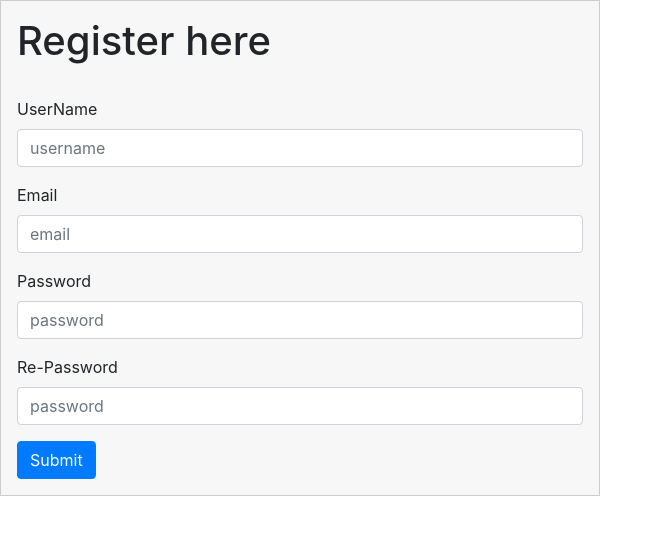
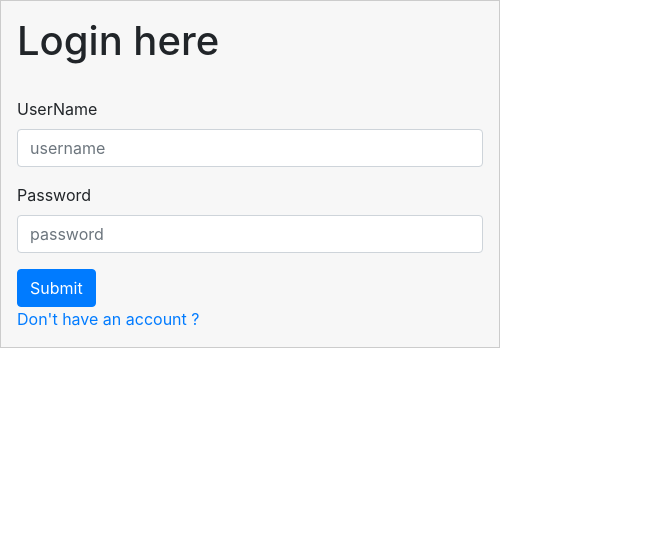
Before and after one commit to hak055/php-practise, a PHP site: page /login.php in a window 1280 px wide. Shown: the part 56-591 px from the top of the page, without its empty margins (0-663 px from the left). Run offline with PHP 8.4, Linux system fonts and the light colour scheme.

Commit message:
login form and js relation show

```diff
--- a/css/style.css
+++ b/css/style.css
@@ -1,5 +1,9 @@
 .form {
-	width: 600px;
+	width: 500px;
 	background-color: #f7f7f7;
 	border: 1px solid #ccc;
 }
+
+div.register_form {
+	display: none;
+}
--- /dev/null
+++ b/libs/nav.php
@@ -0,0 +1,6 @@
+<nav class="navbar navbar-dark bg-dark">
+  		 <a class="navbar-brand" href="#">Tutlage</a>
+  		 <span class="navbar-text">
+      			<a href="#">Some text</a>
+    	</span>
+</nav>
--- a/login.php
+++ b/login.php
@@ -6,16 +6,53 @@ include_once ('libs/login_user.php');
 <head>
 	<link rel="stylesheet" href="https://maxcdn.bootstrapcdn.com/bootstrap/4.0.0/css/bootstrap.min.css" integrity="sha384-Gn5384xqQ1aoWXA+058RXPxPg6fy4IWvTNh0E263XmFcJlSAwiGgFAW/dAiS6JXm" crossorigin="anonymous">
 	<link rel="stylesheet" type="text/css" href="/css/style.css">
+	<script src="https://code.jquery.com/jquery-3.3.1.slim.min.js" integrity="sha384-q8i/X+965DzO0rT7abK41JStQIAqVgRVzpbzo5smXKp4YfRvH+8abtTE1Pi6jizo" crossorigin="anonymous"></script>
+	<script src="https://cdnjs.cloudflare.com/ajax/libs/popper.js/1.14.7/umd/popper.min.js" integrity="sha384-UO2eT0CpHqdSJQ6hJty5KVphtPhzWj9WO1clHTMGa3JDZwrnQq4sF86dIHNDz0W1" crossorigin="anonymous"></script>
+	<script src="https://stackpath.bootstrapcdn.com/bootstrap/4.3.1/js/bootstrap.min.js" integrity="sha384-JjSmVgyd0p3pXB1rRibZUAYoIIy6OrQ6VrjIEaFf/nJGzIxFDsf4x0xIM+B07jRM" crossorigin="anonymous"></script>
 	<title></title>
+	<script type="text/javascript">
+		$(function(){
+
+			$('#show_register').click(function(){
+				$('.login_form').hide();
+				$('.register_form').show();
+				return false;
+			});
+			$('#show_login').click(function(){
+				$('.register_form').hide();
+				$('.login_form').show();
+				return false;
+			});
+		});
+	</script>
 </head>
 <body>
-    <nav class="navbar navbar-dark bg-dark">
-  		 <a class="navbar-brand" href="#">Tutlage</a>
-  		 <span class="navbar-text">
-      			<a href="#">Some text</a>
-    	</span>
-    </nav>
+    <?php include_once ('nav.php');?>
+    <?php
+    	if(isset($error))
+    		echo '<div class="alert alert-error">'.$error.'</div>';
 
+    ?>
+    <div class="login_form">
+    	<form class="form p-3" action="" method="post">
+		  <div class="form-group">
+		    <label><h1>Login here</h1></label>
+		  </div>
+		  <div class="form-group">
+		    <label>UserName</label>
+		    <input type="text" class="form-control" name="username" placeholder="username">
+		  </div>
+		  <div class="form-group">
+		    <label>Password</label>
+		    <input type="password" name="password" class="form-control" placeholder="password">
+		  </div>
+		  <button type="submit" name="login" class="btn btn-primary">Submit</button><br>
+		  <a href="#" id="show_register">Don't have an account ?</a>
+		</form>
+    </div>
+
+
+    <div class="register_form">
     	<form class="form p-3" action="" method="post">
 		  <div class="form-group">
 		    <label><h1>Register here</h1></label>
@@ -30,13 +67,15 @@ include_once ('libs/login_user.php');
 		  </div>
 		  <div class="form-group">
 		    <label>Password</label>
-	    <input type="text" name="password" class="form-control" placeholder="password">
+		    <input type="password" name="password" class="form-control" placeholder="password">
 		  </div>
 		  <div class="form-group">
 		    <label>Re-Password</label>
-	    <input type="text" name="re-password" class="form-control" placeholder="password">
+		    <input type="password" name="repassword" class="form-control" placeholder="password">
 		  </div>
-	  <button type="submit" name="register" class="btn btn-primary">Submit</button>
+		  <button type="submit" name="register" class="btn btn-primary">Submit</button><br>
+		  <a href="#" id="show_login">Show login form</a>
 	    </form>
+    </div>
 </body>
 </html>
--- /dev/null
+++ b/nav.php
@@ -0,0 +1,6 @@
+<nav class="navbar navbar-dark bg-dark">
+  		 <a class="navbar-brand" href="#">Tutlage</a>
+  		 <span class="navbar-text">
+      			<a href="#">Some text</a>
+    	</span>
+</nav>
```
Also changed, not shown: classes/class.ManageUser.php (+4 -4 lines), index.php (added, +9 -0 lines), libs/login_user.php (+51 -1 lines). Lines whose indentation alone changed are shown as unchanged.
